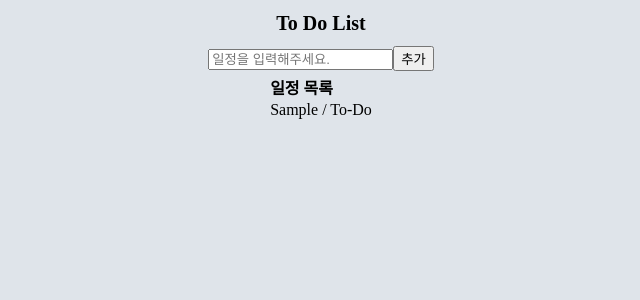
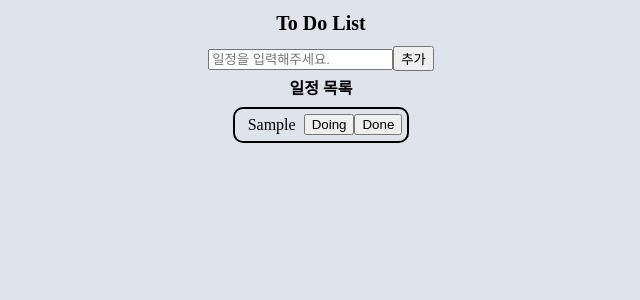
Before and after one commit to Rayched/To-do-List-mkII, a React (Create React App) app: page / in a window 1280 px wide. Both pictures are taken after typing "Sample" into the empty fields and a click on the button "추가". Shown: the top 300 px of the page, without its empty margins (319-959 px from the left). Built offline with nearby package versions, Linux system fonts and the light colour scheme.

Commit message:
To Do list 작업 내역 (in Desktop) backup

```diff
--- a/src/components/CreateToDo.tsx
+++ b/src/components/CreateToDo.tsx
@@ -1,7 +1,6 @@
 import { useForm } from "react-hook-form";
 import { useRecoilState, useSetRecoilState } from "recoil";
-import styled from "styled-components";
-import { ToDos_Atom } from "./atoms/ToDoAtoms";
+import { ToDo_State } from "./atoms/ToDoAtoms";
 
 interface I_ToDo {
     ToDo: string
@@ -10,7 +9,7 @@ interface I_ToDo {
 function CreateToDo(){
     const {register, handleSubmit, setValue} = useForm<I_ToDo>();
 
-    const setToDos = useSetRecoilState(ToDos_Atom);
+    const setToDos = useSetRecoilState(ToDo_State);
 
     const AddToDo = ({ToDo}: I_ToDo) => {
         setToDos((Old_ToDos) => [{
--- a/src/components/Home.tsx
+++ b/src/components/Home.tsx
@@ -1,6 +1,6 @@
 import styled from "styled-components";
 import CreateToDo from "./CreateToDo";
-import ToDoList from "./ToDos";
+import ToDoList from "./ToDoList";
 
 const Container = styled.div`
     display: flex;
--- /dev/null
+++ b/src/components/ToDo.tsx
@@ -0,0 +1,58 @@
+//To Do, 일정 Component
+
+import styled from "styled-components";
+import { I_ToDos, ToDo_State } from "./atoms/ToDoAtoms";
+import { useSetRecoilState } from "recoil";
+
+const ToDo_box = styled.div`
+    padding: 5px;
+    margin: 5px 0px;
+    border: 2px solid black;
+    border-radius: 10px;
+
+    display: flex;
+
+    .ToDo_Item {
+        padding: 3px;
+        margin: 0px 5px;
+    }
+`;
+
+function ToDo({id, text, category}: I_ToDos){
+    const setToDos = useSetRecoilState(ToDo_State);
+
+    const Change_Categorys = (event: React.MouseEvent<HTMLButtonElement>) => {
+        //interface의 속성 하나를 꺼내오는 방법
+        //'interface["prop_name"]'
+        const {
+            currentTarget: {name}
+        } = event;
+
+        //ToDo의 Category 변경하는 버튼 만들고
+        //해당 버튼의 event Listener를 만들었다.
+        //그리고 각 버튼에 name 추가, 이를 event Listener에서
+        //활용할 수 있게 하고, 마지막으로 ToDo_State 변경하는
+        //setToDos까지 만들어놨다. (준비 단계)
+    };
+
+    return (
+        <ToDo_box key={id}>
+            <span className="ToDo_Item">
+                <li>{text}</li>
+            </span>
+            <span>
+                {category !== "To-Do" && (
+                    <button name="To-Do" onClick={Change_Categorys}>To Do</button>
+                )}
+                {category !== "Doing" && (
+                    <button name="Doing" onClick={Change_Categorys}>Doing</button>
+                )}
+                {category !== "Done" && (
+                    <button name="Done" onClick={Change_Categorys}>Done</button>
+                )}
+            </span>
+        </ToDo_box>
+    );
+}
+
+export default ToDo;
--- /dev/null
+++ b/src/components/ToDoList.tsx
@@ -0,0 +1,55 @@
+import { useRecoilValue } from "recoil";
+import { ToDo_State } from "./atoms/ToDoAtoms";
+import styled from "styled-components";
+import ToDo from "./ToDo";
+
+const ToDos_Wrap = styled.div`
+    display: flex;
+    flex-direction: column;
+    align-items: center;
+    margin: 5px;
+
+    h4 {
+        font-weight: bold;
+        padding: 5px 0px;
+    }
+`;
+
+function ToDoList(){
+    const ToDos = useRecoilValue(ToDo_State);
+
+    return (
+        <ToDos_Wrap>
+            <h4>일정 목록</h4>
+            <ul>
+                {
+                    ToDos.map((todo) => {
+                        return (
+                            <div>
+                                <ToDo
+                                    id={todo.id}
+                                    text={todo.text}
+                                    category={todo.category}
+                                />
+                            </div>
+                        )
+                        /**
+                         * <ToDo {...todo}/> 형식으로 축약해서 작성 가능
+                         *
+                         * ToDos 배열의 todo 요소 하나하나가
+                         * ToDo 컴포넌트에서 요구하는 props와
+                         * ToDos 배열의 타입이 'I_ToDos'로 동일한 props 가지고 있기 때문이다.
+                         *
+                         * 정리하는 시점에서 아직 이해하진 못했기에
+                         * 위의 형식으로 업데이트는 하지 않았다
+                         *
+                         * 대신 이런 식으로 주석으로 메모를 남겨두도록 하겠다.
+                         */
+                    })
+                }
+            </ul>
+        </ToDos_Wrap>
+    );
+}
+
+export default ToDoList;
--- a/src/components/ToDos.tsx
+++ /dev/null
@@ -1,35 +0,0 @@
-import { useRecoilValue } from "recoil";
-import { ToDos_Atom } from "./atoms/ToDoAtoms";
-import styled from "styled-components";
-
-const ToDos_Wrap = styled.div`
-    margin: 5px;
-
-    h4 {
-        font-weight: bold;
-        padding: 5px 0px;
-    }
-`;
-
-function ToDoList(){
-    const ToDos = useRecoilValue(ToDos_Atom);
-
-    return (
-        <ToDos_Wrap>
-            <h4>일정 목록</h4>
-            <ul>
-                {
-                    ToDos.map((ToDo) => {
-                        return (
-                            <li>
-                                {ToDo.text} / {ToDo.category}
-                            </li>
-                        )
-                    })
-                }
-            </ul>
-        </ToDos_Wrap>
-    );
-}
-
-export default ToDoList;
--- a/src/components/atoms/ToDoAtoms.ts
+++ b/src/components/atoms/ToDoAtoms.ts
@@ -1,12 +1,12 @@
 import { atom } from "recoil";
 
-interface I_ToDos {
+export interface I_ToDos {
     id: number;
     text: string;
     category: "To-Do"|"Doing"|"Done";
 }
 
-export const ToDos_Atom = atom<I_ToDos[]>({
+export const ToDo_State = atom<I_ToDos[]>({
     key: "ToDos",
     default: []
-})
+});
```
